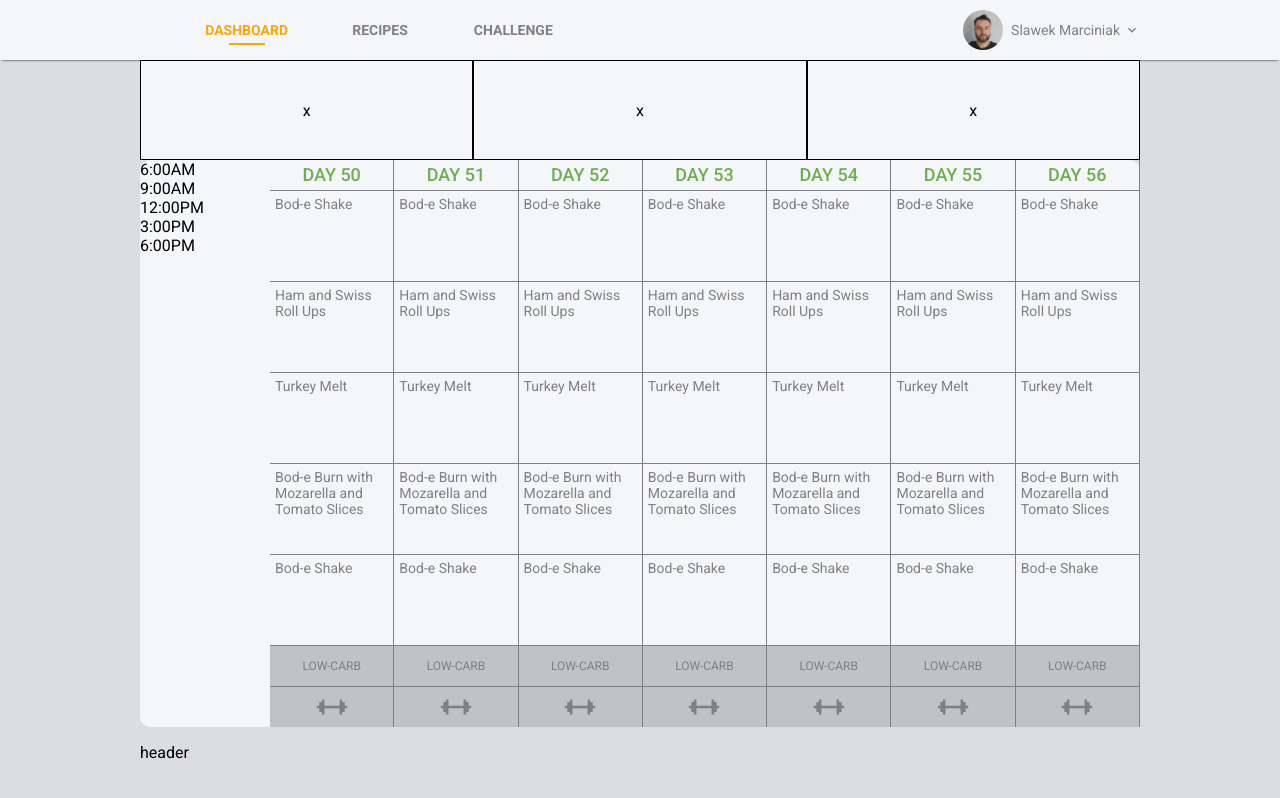
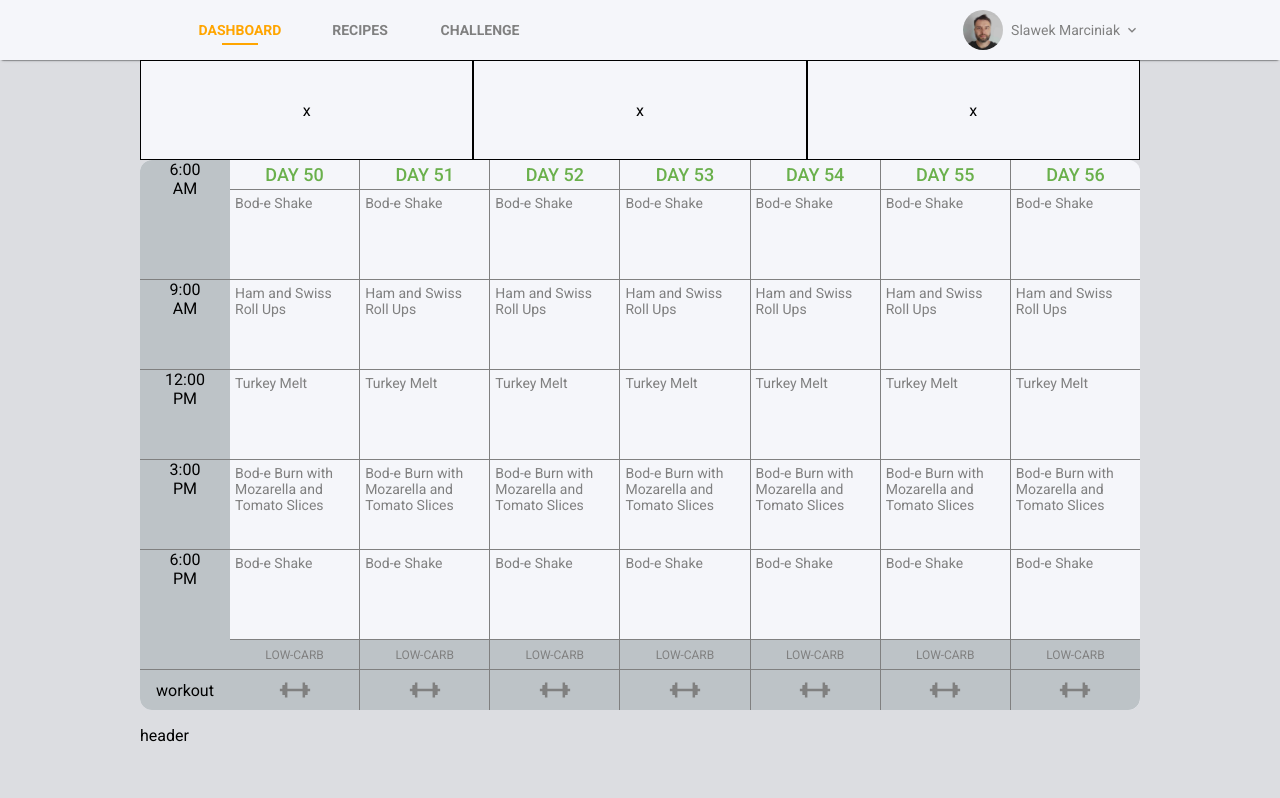
Before and after one commit to slawekmarciniak/diet_table, a React (Create React App) app: page / in a window 1280 px wide. Built offline with nearby package versions, Linux system fonts and the light colour scheme.

Commit message:
add intervals column

```diff
--- /dev/null
+++ b/src/Components/Table/DayContainer/DayContainer.style.tsx
@@ -0,0 +1,63 @@
+import styled from "styled-components";
+
+interface Props {
+    borderRight: string;
+}
+
+export const Day = styled.div<Props>`
+    display: flex;
+    flex-grow: 1;
+    flex-direction: column;
+    border-right: ${(props: any) => props.borderRight};
+    align-items: center;
+    box-sizing: border-box;
+
+    & .dayNumber {
+        display: flex;
+        align-items: center;
+        justify-content: center;
+        width: 100%;
+        color: #6ab04c;
+        text-align: center;
+        height: 30px;
+        font-size: 18px;
+        font-weight: 500;
+        text-transform: uppercase;
+        border-bottom: 1px solid gray;
+    }
+    & .dayElement {
+        border-bottom: 1px solid gray;
+        width: 100%;
+        height: 90px;
+
+        p {
+            font-size: 14px;
+            color: gray;
+            margin: 5px;
+        }
+    }
+    & .dayCarbs {
+        border-bottom: 1px solid gray;
+        width: 100%;
+        height: 30px;
+        background-color: #bdc3c7;
+        display: flex;
+        align-items: center;
+        justify-content: center;
+        p {
+            font-size: 12px;
+            color: gray;
+            text-align: center;
+            text-transform: uppercase;
+        }
+    }
+    & .workoutIcon {
+        height: 40px;
+        width: 100%;
+        display: flex;
+        align-items: center;
+        justify-content: center;
+        text-align: center;
+        background-color: #bdc3c7;
+    }
+`;
--- /dev/null
+++ b/src/Components/Table/DayContainer/DayContainer.tsx
@@ -0,0 +1,78 @@
+import { FC } from "react";
+import FitnessCenterIcon from "@mui/icons-material/FitnessCenter";
+import moment from "moment";
+import { Day } from "./DayContainer.style";
+import {
+    userTimeInterval,
+    lowCarbsDiet,
+    heightCarbsDiet,
+    week,
+    showedWeek,
+} from "../../../fakeDB/fakeDB";
+
+interface DayContainerProps {
+    day: number;
+    carbs: string | null;
+}
+
+const dayOfWeek = moment().day();
+const dietWeek = 7;
+
+const DayContainer: FC<DayContainerProps> = ({ day, carbs }) => {
+    const diet = lowCarbsDiet;
+    const dayNumber = showedWeek * 7 + day;
+    const isToday = day === dayOfWeek && showedWeek === dietWeek;
+    const isSunday = day === 7;
+
+    return (
+        <>
+            {!isSunday && (
+                <Day borderRight="1px solid gray">
+                    <div className="dayNumber">day {dayNumber}</div>
+                    {diet.map((e: any, i: any) => (
+                        <div className="dayElement" key={i}>
+                            <p>{e}</p>
+                        </div>
+                    ))}
+                    <div className="dayCarbs">
+                        <p>low-carb</p>
+                    </div>
+                    <div className="workoutIcon">
+                        <FitnessCenterIcon
+                            style={{
+                                color: "gray",
+                                transform: "rotate(-45deg)",
+                                fontSize: 30,
+                            }}
+                        />
+                    </div>
+                </Day>
+            )}
+
+            {isSunday && (
+                <Day borderRight="none">
+                    <div className="dayNumber">day {dayNumber}</div>
+                    {diet.map((e: any, i: any) => (
+                        <div className="dayElement" key={i}>
+                            <p>{e}</p>
+                        </div>
+                    ))}
+                    <div className="dayCarbs">
+                        <p>low-carb</p>
+                    </div>
+                    <div className="workoutIcon">
+                        <FitnessCenterIcon
+                            style={{
+                                color: "gray",
+                                transform: "rotate(-45deg)",
+                                fontSize: 30,
+                            }}
+                        />
+                    </div>
+                </Day>
+            )}
+        </>
+    );
+};
+
+export default DayContainer;
--- /dev/null
+++ b/src/Components/Table/DayContainer/IntervalsColumn.style.tsx
@@ -0,0 +1,24 @@
+import styled from "styled-components";
+
+interface Props {
+    height: string;
+}
+
+export const Interval = styled.div<Props>`
+    height: ${(props) => props.height};
+    display: flex;
+    flex-grow: 1;
+    flex-direction: column;
+    align-items: center;
+    box-sizing: border-box;
+    background-color: #bdc3c7;
+    border-bottom: 1px solid gray;
+`;
+
+export const Workout = styled.div`
+    height: 40px;
+    background-color: #bdc3c7;
+    display: flex;
+    align-items: center;
+    justify-content: center;
+`;
--- /dev/null
+++ b/src/Components/Table/DayContainer/IntervalsColumn.tsx
@@ -0,0 +1,26 @@
+import { FC } from "react";
+import { Interval, Workout } from "./IntervalsColumn.style";
+import { userTimeInterval } from "../../../fakeDB/fakeDB";
+
+interface IntervalsColumnProps {}
+
+const IntervalsColumn: FC<IntervalsColumnProps> = () => {
+    return (
+        <>
+            {userTimeInterval.map((e, i) => {
+                return (
+                    <Interval
+                        height={i === 0 || i === 4 ? "120px" : "90px"}
+                        key={i}
+                    >
+                        <span>{e.time}</span>
+                        <span>{e.label}</span>
+                    </Interval>
+                );
+            })}
+            <Workout>workout</Workout>
+        </>
+    );
+};
+
+export default IntervalsColumn;
--- a/src/Components/Table/Table.style.tsx
+++ b/src/Components/Table/Table.style.tsx
@@ -4,73 +4,20 @@
     display: flex;
     margin: auto;
     width: 100%;
-    border-radius: 10px;
+    border-radius: 12px;
+    overflow: hidden;
     background-color: #f5f6fa;
 `;
 
 export const IntervalsContainer = styled.div`
     display: flex;
-    flex-basis: 13%;
+    flex-basis: 9%;
     flex-direction: column;
     height: 100%;
 `;
 
 export const DaysContainer = styled.div`
     display: flex;
-    flex-basis: 87%;
+    flex-basis: 91%;
+    background: #f5f6fa;
 `;
-
-export const Day = styled.div`
-    display: flex;
-    flex-grow: 1;
-    flex-direction: column;
-    border-right: 1px solid gray;
-    align-items: center;
-
-    & .dayNumber {
-        color: #6ab04c;
-        text-align: center;
-        padding-top: 6px;
-        padding-bottom: 6px;
-        line-height: 18px;
-        font-size: 18px;
-        font-weight: 500;
-        text-transform: uppercase;
-        width: 100%;
-        border-bottom: 1px solid gray;
-    }
-    & .dayElement {
-        border-bottom: 1px solid gray;
-        width: 100%;
-        height: 90px;
-
-        p {
-            font-size: 14px;
-            color: gray;
-            margin: 5px;
-        }
-    }
-    & .dayCarbs {
-        border-bottom: 1px solid gray;
-        width: 100%;
-        height: 40px;
-        background-color: #bdc3c7;
-        p {
-            font-size: 12px;
-            color: gray;
-            margin: 5px;
-            text-align: center;
-            line-height: 30px;
-            text-transform: uppercase;
-        }
-    }
-    & .workoutIcon {
-        height: 40px;
-        width: 100%;
-        display: flex;
-        align-items: center;
-        justify-content: center;
-        text-align: center;
-        background-color: #bdc3c7;
-    }
-`;
--- a/src/Components/Table/Table.tsx
+++ b/src/Components/Table/Table.tsx
@@ -1,46 +1,24 @@
 import { FC } from "react";
 import {
     TableContainer,
+    DaysContainer,
     IntervalsContainer,
-    DaysContainer,
-    Day,
 } from "./Table.style";
-import {
-    userTimeInterval,
-    lowCarbsDiet,
-    heightCarbsDiet,
-    week,
-    showedWeek,
-} from "../../fakeDB/fakeDB";
-import FitnessCenterIcon from "@mui/icons-material/FitnessCenter";
-import moment from "moment";
+import { week } from "../../fakeDB/fakeDB";
+import DayContainer from "./DayContainer/DayContainer";
+import IntervalsColumn from "./DayContainer/IntervalsColumn";
+
 interface Props {}
-
-// outside #dcdde1
-// inside #dcdde1
-
-const dayOfWeek = moment().day();
-const dietWeek = 7;
-console.log(dayOfWeek);
-
-const renderInterval = (e: any, i: any) => {
-    return (
-        <div key={i}>
-            <span>{e.time}</span>
-            <span>{e.label}</span>
-        </div>
-    );
-};
 
 const Table: FC<Props> = () => {
     return (
         <TableContainer>
             <IntervalsContainer>
-                {userTimeInterval.map((e, i) => renderInterval(e, i))}
+                <IntervalsColumn />
             </IntervalsContainer>
             <DaysContainer>
                 {week.map((e) => (
-                    <RenderDay day={e.day} carbs={e.carbs} />
+                    <DayContainer day={e.day} carbs={e.carbs} />
                 ))}
             </DaysContainer>
         </TableContainer>
@@ -48,40 +26,3 @@
 };
 
 export default Table;
-
-type RenderDayProps = {
-    day: number;
-    carbs: string | null;
-};
-
-const RenderDay = ({ day, carbs }: RenderDayProps) => {
-    console.log(day);
-    const diet = lowCarbsDiet;
-    const dayNumber = showedWeek * 7 + day;
-    const isToday = day === dayOfWeek && showedWeek === dietWeek;
-
-    return (
-        <>
-            <Day>
-                <div className="dayNumber">day {dayNumber}</div>
-                {diet.map((e: any, i: any) => (
-                    <div className="dayElement" key={i}>
-                        <p>{e}</p>
-                    </div>
-                ))}
-                <div className="dayCarbs">
-                    <p>low-carb</p>
-                </div>
-                <div className="workoutIcon">
-                    <FitnessCenterIcon
-                        style={{
-                            color: "gray",
-                            transform: "rotate(-45deg)",
-                            fontSize: 30,
-                        }}
-                    />
-                </div>
-            </Day>
-        </>
-    );
-};
--- a/src/GlobalStyles.style.tsx
+++ b/src/GlobalStyles.style.tsx
@@ -6,7 +6,11 @@
         margin: 0px;
         padding: 0px;
         font-family: roboto;
+        box-sizing: border-box;
 
+    }
+    * {
+        box-sizing: border-box;
     }
 
 `;
```
